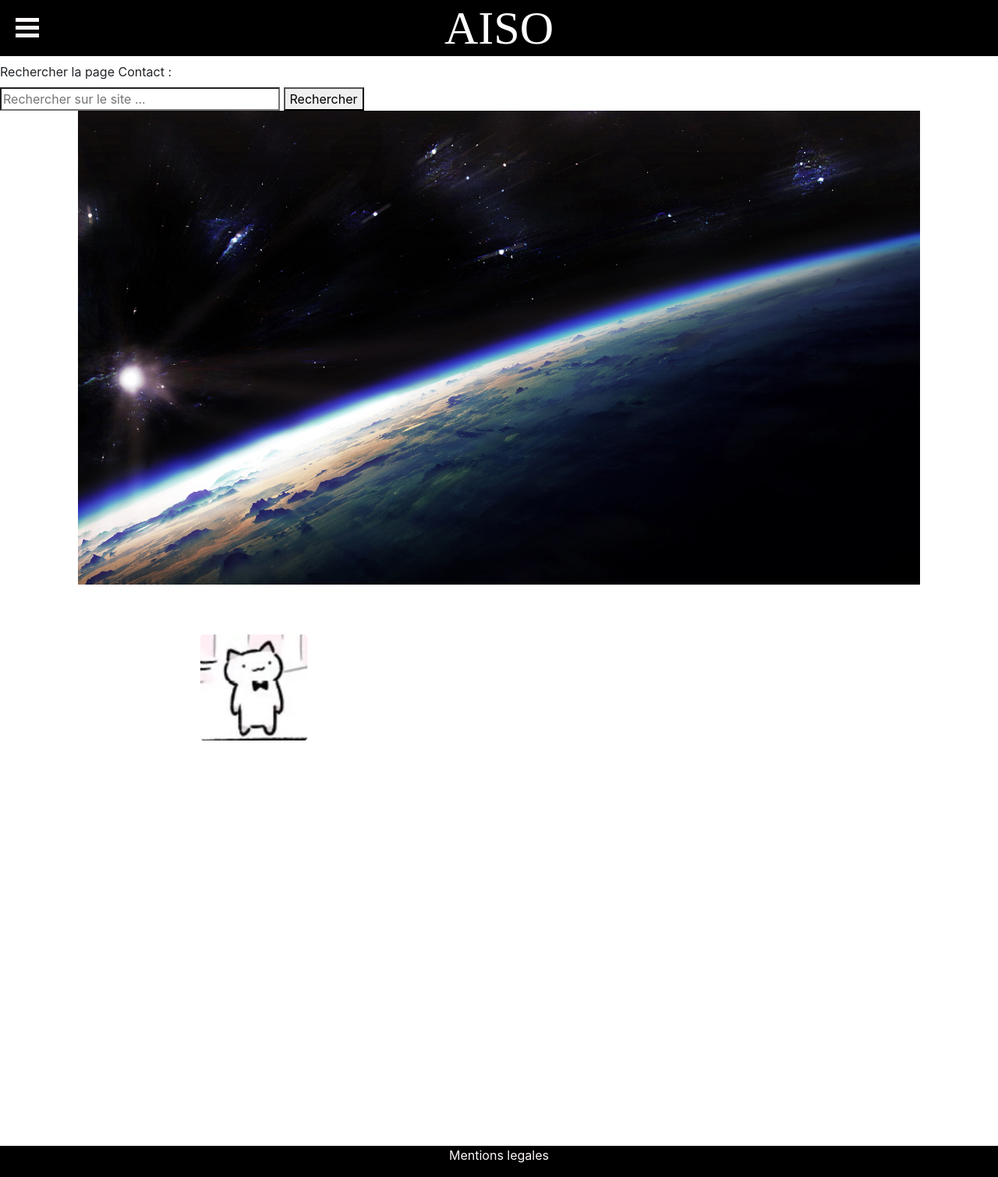
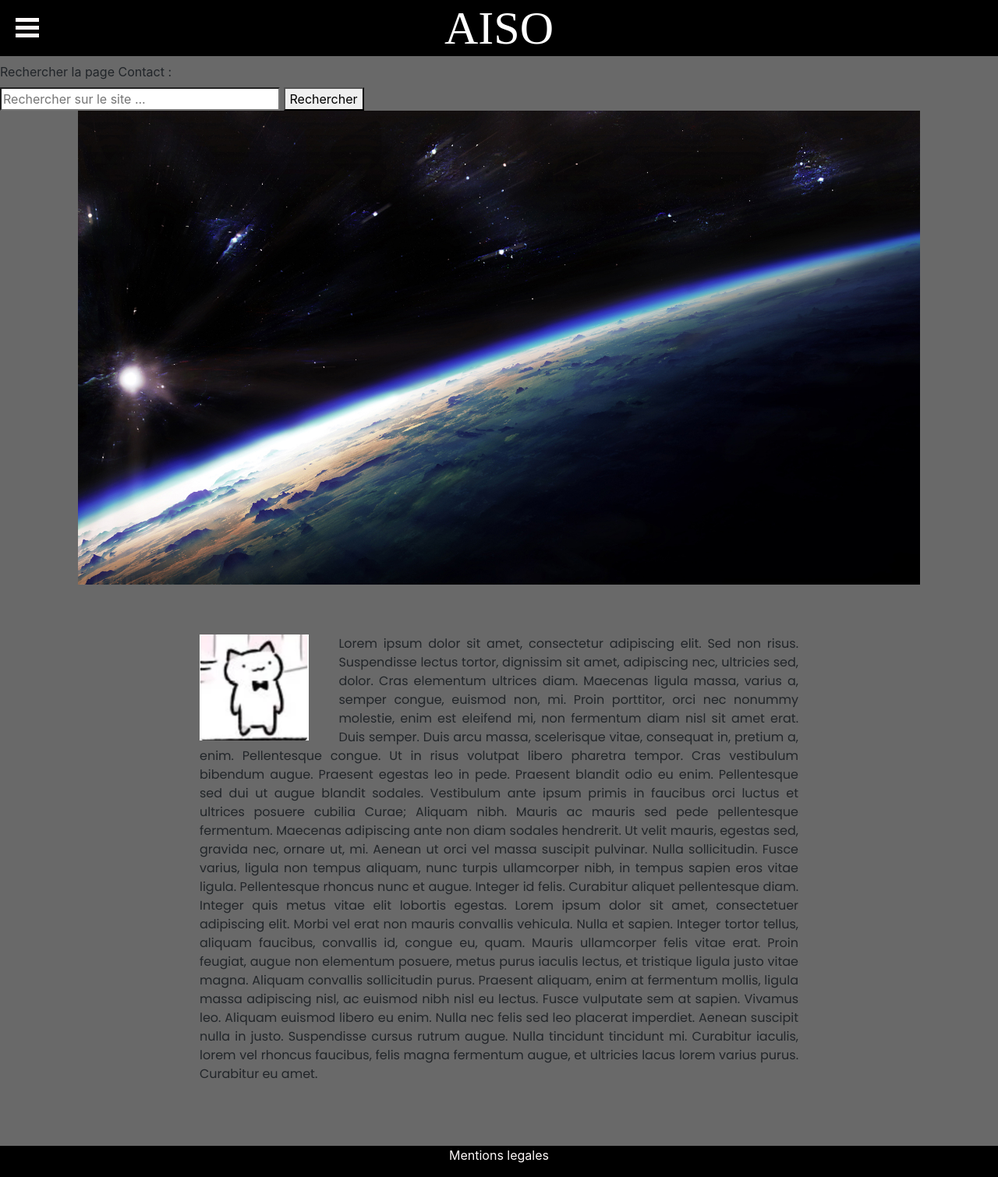
Before and after one commit to Hoang-Kevin/AisoWeb, a PHP site: page / in a window 1280 px wide. Shown: the whole page at 78% size. Run offline with PHP 8.4, Linux system fonts and the light colour scheme.

Commit message:
c bon je sais pas pk

```diff
--- a/index.html
+++ b/index.html
@@ -9,7 +9,7 @@
     <!-- Bootstrap CSS -->
     <link rel="stylesheet" href="https://stackpath.bootstrapcdn.com/bootstrap/4.3.1/css/bootstrap.min.css" integrity="sha384-ggOyR0iXCbMQv3Xipma34MD+dH/1fQ784/j6cY/iJTQUOhcWr7x9JvoRxT2MZw1T" crossorigin="anonymous">
     <link href="https://fonts.googleapis.com/css?family=Poppins&display=swap" rel="stylesheet">
-    <link rel="stylesheet" href="index.css">
+    <link rel="stylesheet" href="index2.css">
   </head>
 
 
--- a/index.css
+++ b/index2.css
@@ -71,8 +71,7 @@ main h2{
     text-align:center;
 }
 body{
-    /*background-color: #696969;*/
-    background-color: white;
+    background-color: #696969;
 }
 .firstimg{
    left: 0;
@@ -208,6 +207,3 @@ footer a:hover{
 #contact_social .element3 .instagram{
     width: 80%;
 }
-#section1{
-    color: white;
-}
```
Also changed, not shown: 1 other file.
